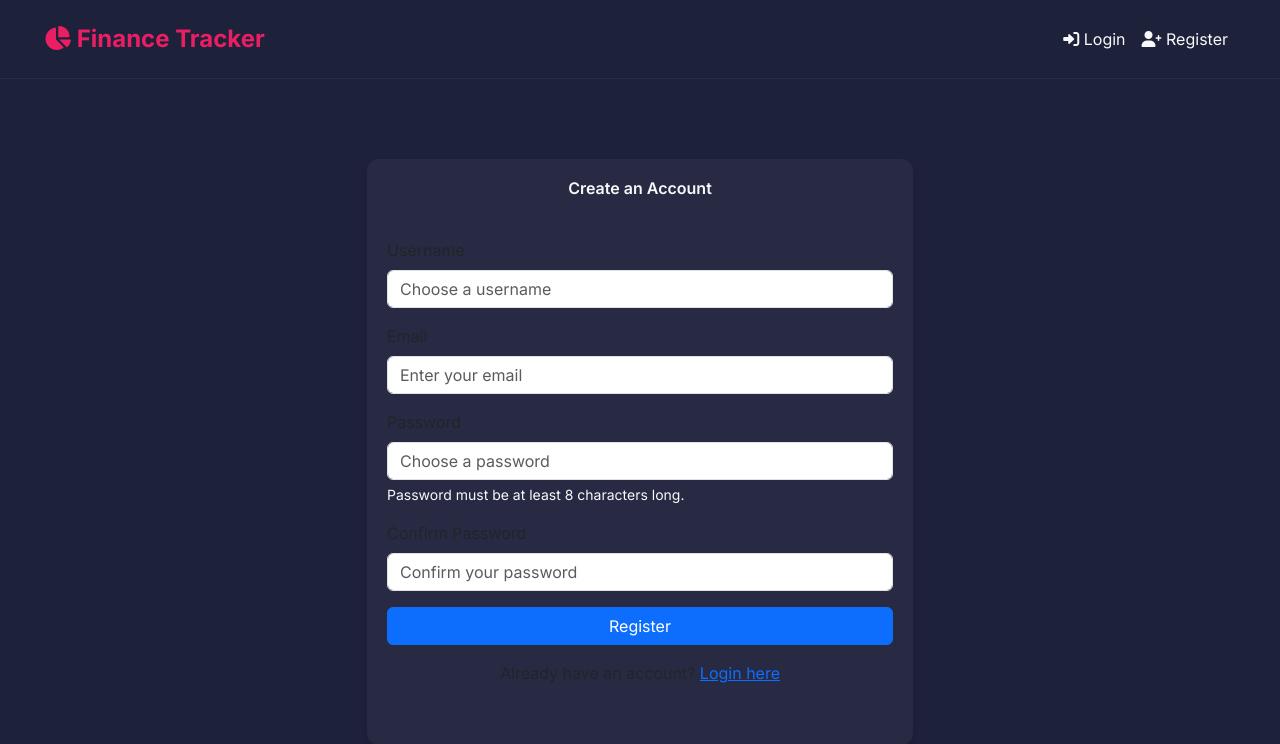
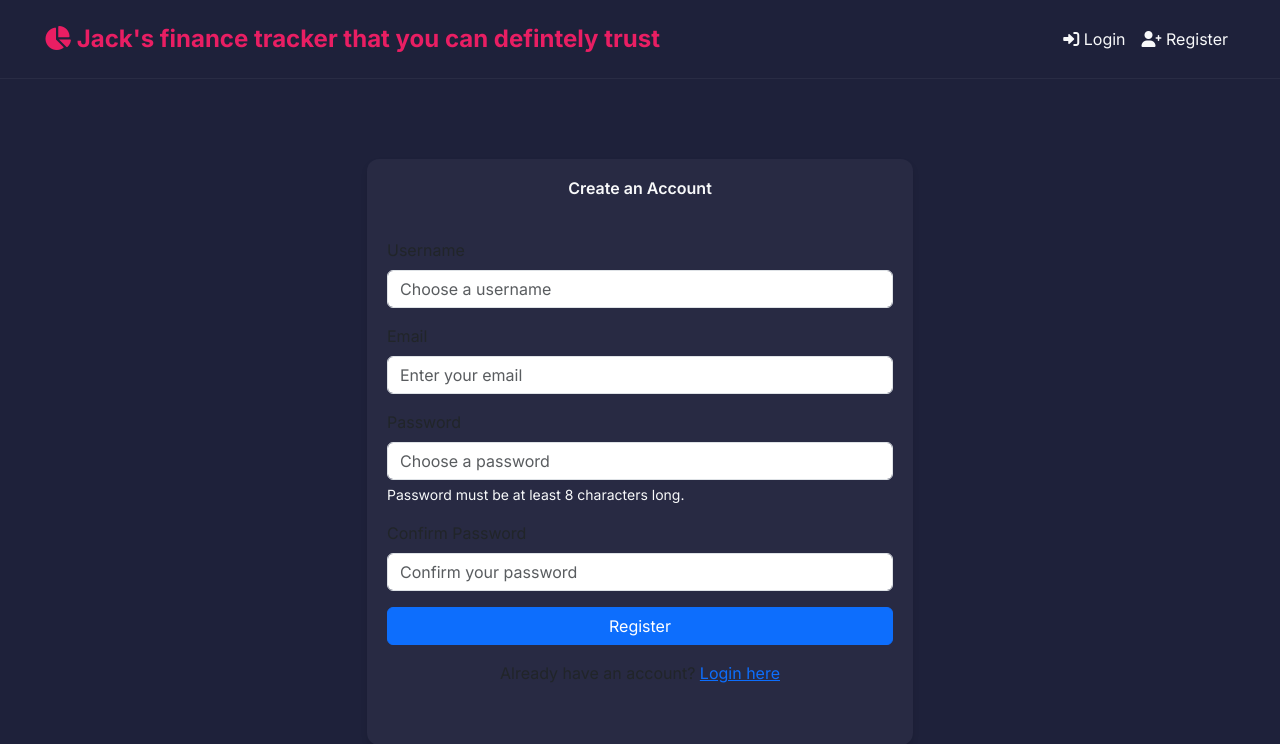
Before and after one commit to jagaldevs/finance-flask, a Flask app: page /auth/register in a window 1280 px wide. Shown: the top 744 px of the page. Run offline with Flask 3, Linux system fonts and the light colour scheme.

Commit message:
Fixed git issue and updated files

```diff
--- a/app/templates/auth/login.html
+++ b/app/templates/auth/login.html
@@ -1,6 +1,6 @@
 {% extends 'base.html' %}
 
-{% block title %}Login - Finance Tracker{% endblock %}
+{% block title %}Login - Jagals money stuff{% endblock %}
 
 {% block content %}
 <div class="container py-5">
--- a/app/templates/auth/register.html
+++ b/app/templates/auth/register.html
@@ -1,6 +1,6 @@
 {% extends 'base.html' %}
 
-{% block title %}Register - Finance Tracker{% endblock %}
+{% block title %}Register - you can deffintely trust my website{% endblock %}
 
 {% block content %}
 <div class="container py-5">
--- a/app/templates/base.html
+++ b/app/templates/base.html
@@ -3,7 +3,7 @@
 <head>
     <meta charset="UTF-8">
     <meta name="viewport" content="width=device-width, initial-scale=1.0">
-    <title>{% block title %}Finance Tracker{% endblock %}</title>
+    <title>{% block title %}Jack's finance tracking app that you can defintely trust{% endblock %}</title>
 
     <!-- Stylesheets -->
     <link href="https://cdn.jsdelivr.net/npm/bootstrap@5.3.0-alpha1/dist/css/bootstrap.min.css" rel="stylesheet">
@@ -17,7 +17,7 @@
     <nav class="navbar navbar-expand-lg navbar-dark">
         <div class="container-fluid">
             <a class="navbar-brand" href="{{ url_for('dashboard.dashboard') }}">
-                <i class="fas fa-chart-pie"></i> Finance Tracker
+                <i class="fas fa-chart-pie"></i> Jack's finance tracker that you can defintely trust
             </a>
             <button class="navbar-toggler" type="button" data-bs-toggle="collapse" data-bs-target="#navbarNav">
                 <span class="navbar-toggler-icon"></span>
```
